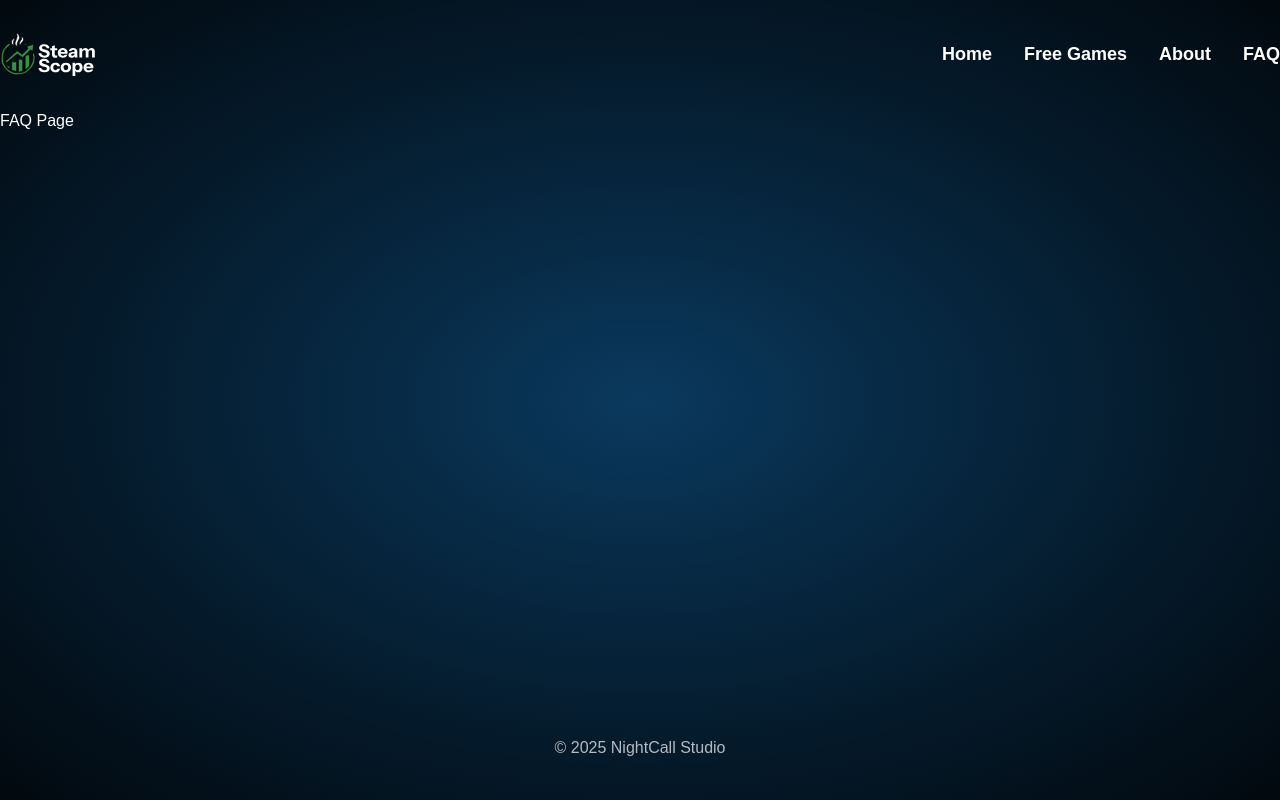
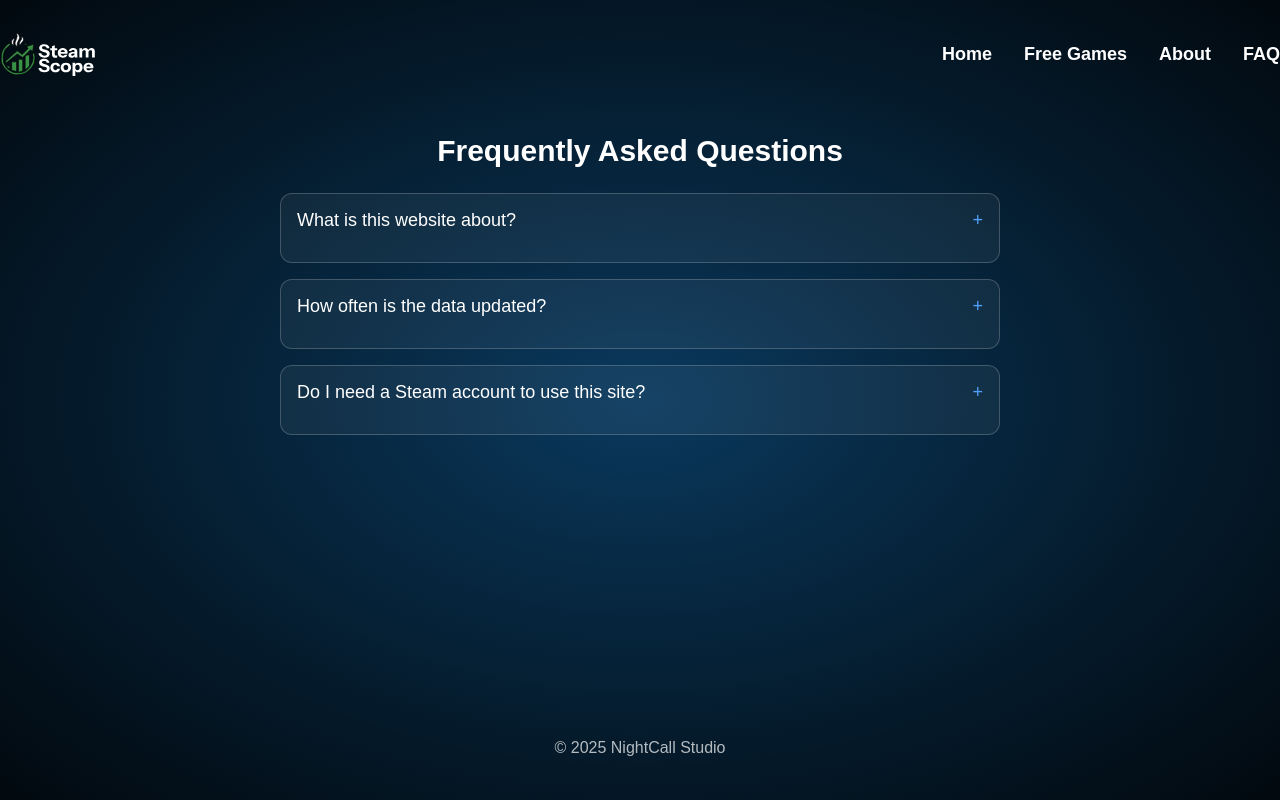
Before and after one commit to Nightcall-Studio/steam-scope, a Next.js app: page /faq in a window 1280 px wide. Built offline with nearby package versions, Linux system fonts and the light colour scheme; a web font is replaced by a local one.

Commit message:
Added Drop-down list for FAQ page

```diff
--- a/src/app/faq/page.tsx
+++ b/src/app/faq/page.tsx
@@ -1,3 +1,68 @@
-export default function FaqPage() {
-  return <section>FAQ Page</section>;
+"use client";
+
+import { useState } from "react";
+
+const faqs = [
+  {
+    question: "What is this website about?",
+    answer:
+      "This website provides data and insights on free Steam games using the SteamSpy API.",
+  },
+  {
+    question: "How often is the data updated?",
+    answer:
+      "Game data is refreshed automatically every few hours to keep information up to date.",
+  },
+  {
+    question: "Do I need a Steam account to use this site?",
+    answer:
+      "No, you don’t need a Steam account. You can browse and filter games freely.",
+  },
+];
+
+export default function FAQDropdown() {
+  const [openIndex, setOpenIndex] = useState<number | null>(null);
+
+  const toggle = (index: number) => {
+    setOpenIndex(openIndex === index ? null : index);
+  };
+
+  return (
+    <section className="max-w-3xl mx-auto p-6 text-white">
+      <h1 className="text-3xl font-semibold mb-6 text-center">
+        Frequently Asked Questions
+      </h1>
+
+      <ul className="space-y-4">
+        {faqs.map((faq, index) => (
+          <li
+            key={index}
+            className="border border-white/20 rounded-xl overflow-hidden bg-white/5"
+          >
+            <button
+              onClick={() => toggle(index)}
+              className="w-full flex justify-between items-center text-left px-4 py-3 font-medium text-lg cursor-pointer"
+            >
+              {faq.question}
+              <span className="ml-2 text-blue-400 transition-transform duration-300">
+                {openIndex === index ? "−" : "+"}
+              </span>
+            </button>
+
+            <div
+              className={`grid transition-all duration-300 ease-in-out ${
+                openIndex === index
+                  ? "grid-rows-[1fr] opacity-100"
+                  : "grid-rows-[0fr] opacity-0"
+              }`}
+            >
+              <div className="overflow-hidden px-4 pb-4 text-white/80">
+                {faq.answer}
+              </div>
+            </div>
+          </li>
+        ))}
+      </ul>
+    </section>
+  );
 }
```
